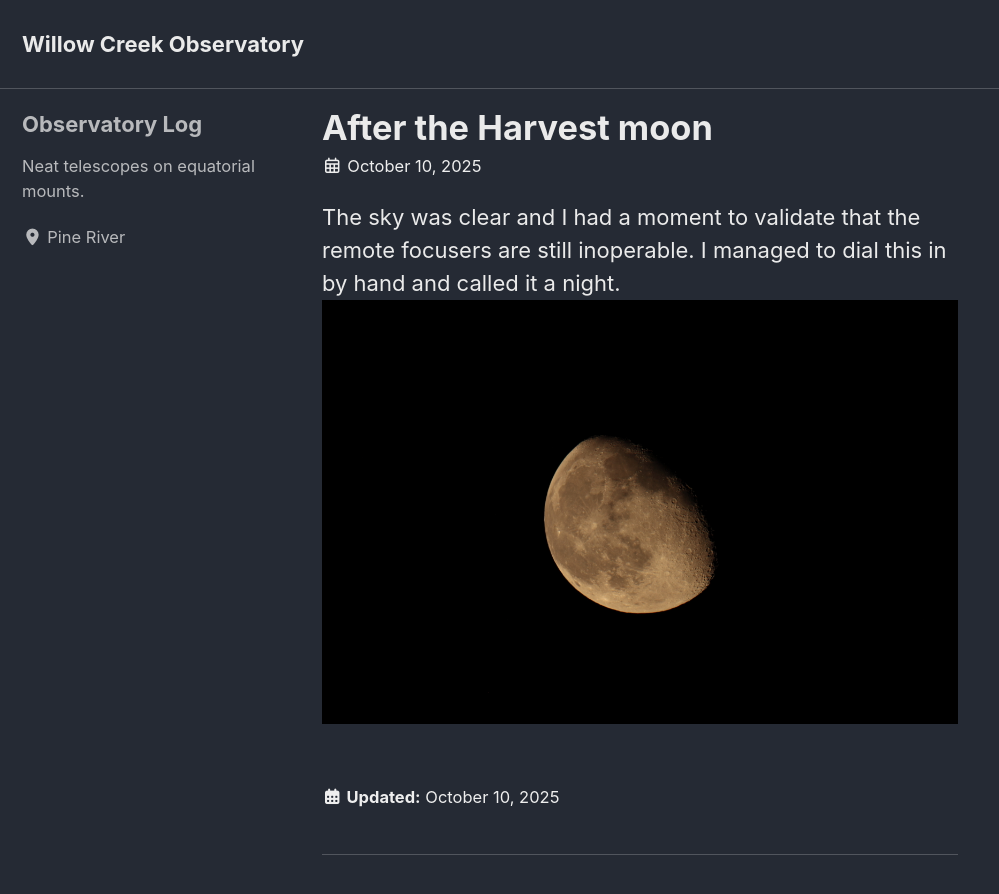
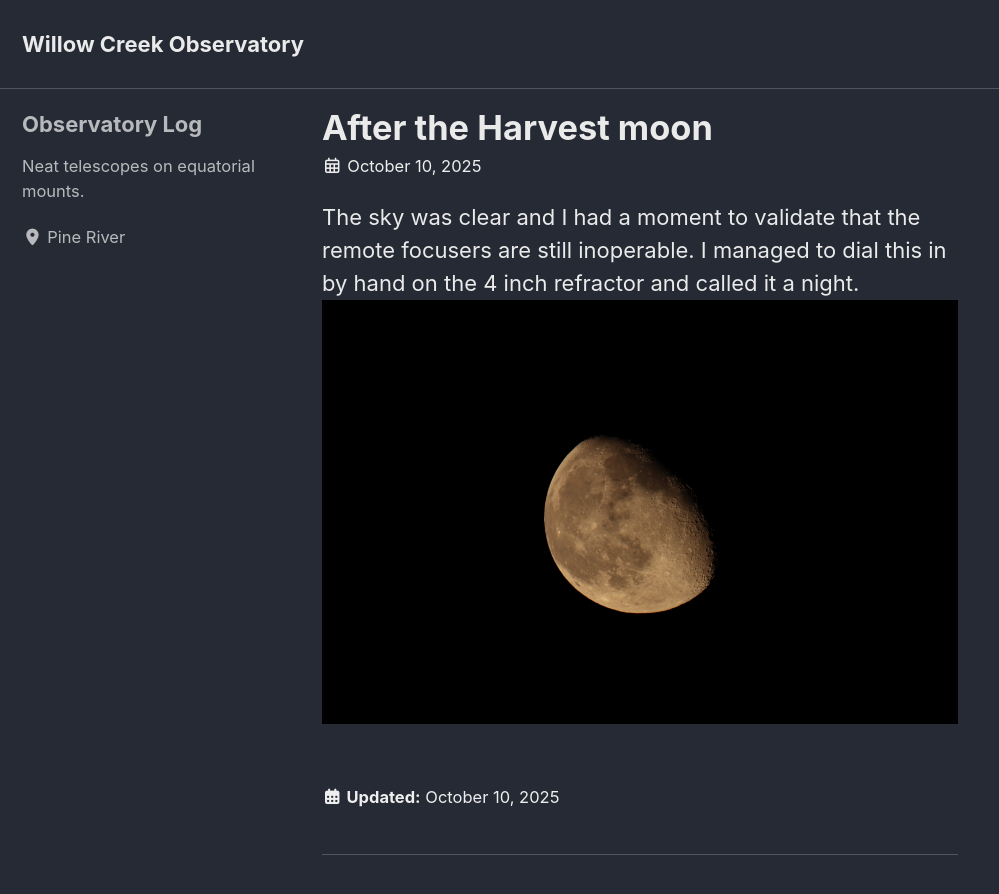
Before and after one commit to ethos101/ethos101.github.io, a Jekyll site: the page built from _posts/2025-10-10-after-harvest-moon.md, in a window 1280 px wide and 900 px high. Shown: the top 894 px of the window, without its empty margins (0-999 px from the left). Built offline with Jekyll 4.4.1, drawn with Linux system fonts in a browser that asks for light colours; cached includes are drawn as plain includes.

Commit message:
Update 2025-10-10-after-harvest-moon.md

```diff
--- a/_posts/2025-10-10-after-harvest-moon.md
+++ b/_posts/2025-10-10-after-harvest-moon.md
@@ -3,5 +3,5 @@ title: After the Harvest moon
 date: 2025-10-10
 published: true
 ---
-The sky was clear and I had a moment to validate that the remote focusers are still inoperable. I managed to dial this in by hand and called it a night.
+The sky was clear and I had a moment to validate that the remote focusers are still inoperable. I managed to dial this in by hand on the 4 inch refractor and called it a night.
 ![after harvest moon](/images/IMG_0146.jpeg)
```
